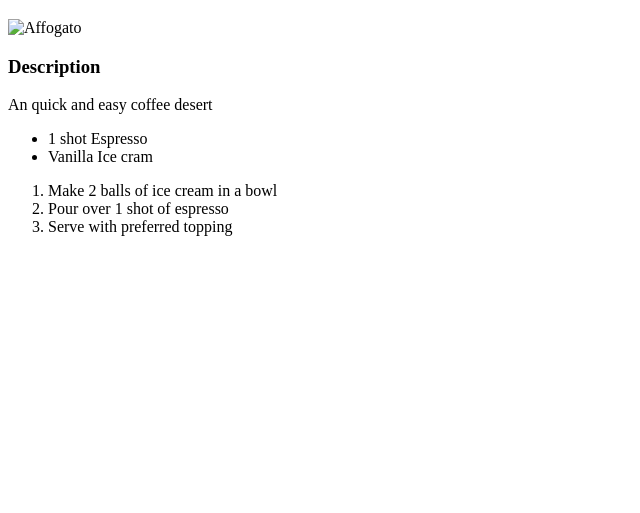
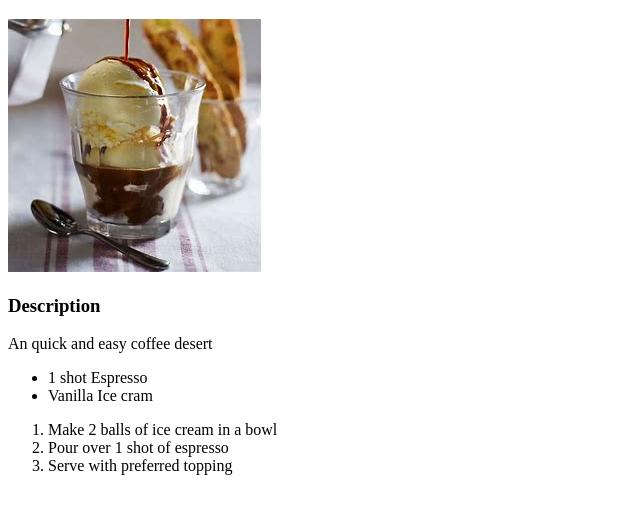
Before and after one commit to semuren/odin-recipes, a plain HTML site: page recipes/Affogato.html in a window 1280 px wide. Shown: the part 61-574 px from the top of the page, without its empty margins (0-640 px from the left). Drawn offline with Linux system fonts and the light colour scheme; the site is published under a folder, as on GitHub Pages, so addresses that start at the root find nothing.

Commit message:
Fixed image path

```diff
--- a/recipes/Affogato.html
+++ b/recipes/Affogato.html
@@ -8,7 +8,7 @@
 </head>
 <body>
     <h1>Affogato</h1>
-    <img src="/media/Affogato.jpg" alt="Affogato">
+    <img src="../media/Affogato.jpg" alt="Affogato">
     <h3>Description</h3>
     <p>An quick and easy coffee desert</p>
     <ul>
```
